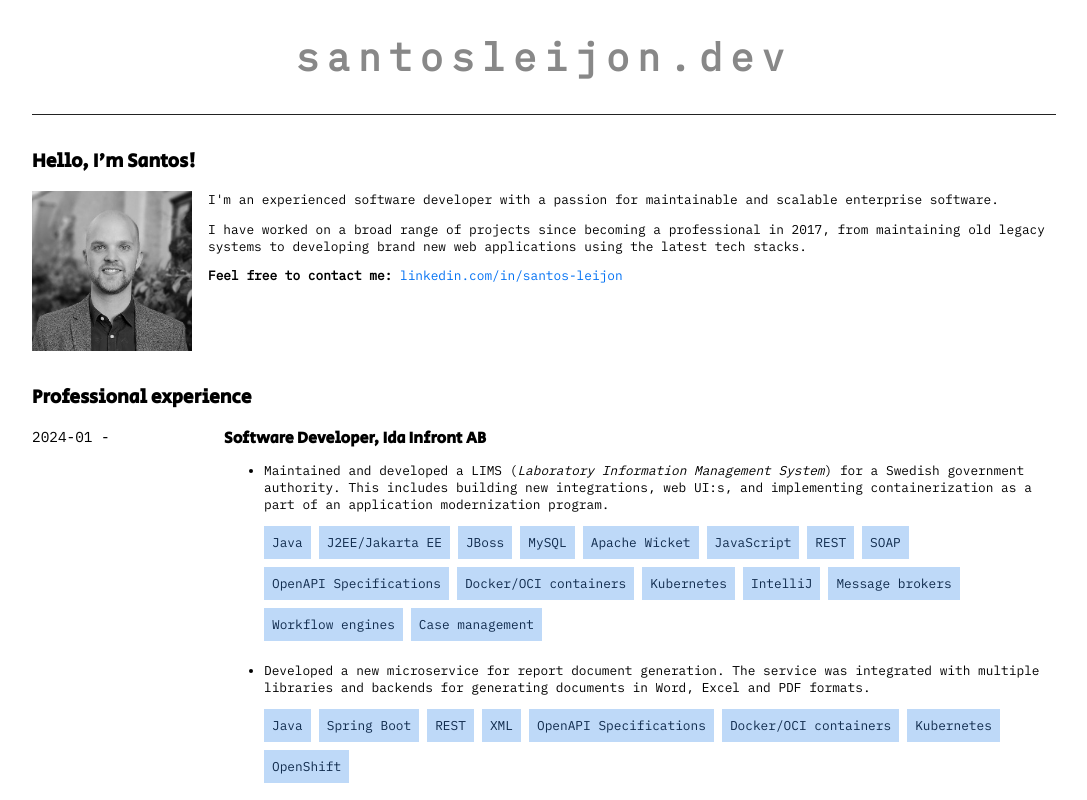
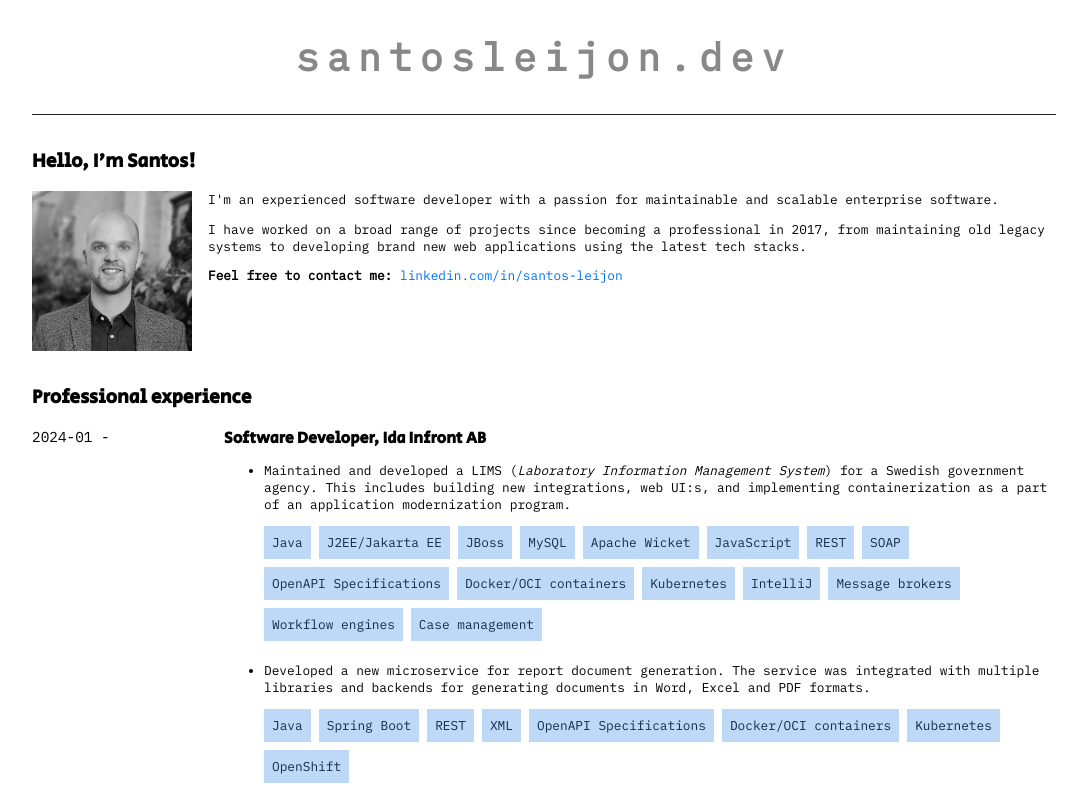
Before and after one commit to santosleijon/santosleijon-dev, a Next.js app: page / in a window 1280 px wide. Shown: the top 800 px of the page, without its empty margins (96-1183 px from the left). Built offline with nearby package versions, Linux system fonts and the light colour scheme.

Commit message:
Adjust phrasing

```diff
--- a/pages/index.tsx
+++ b/pages/index.tsx
@@ -41,7 +41,7 @@ export default function Home() {
           <Experience timePeriod="2024-01 - " role="Software Developer" organization="Ida Infront AB">
             <ul>
               <li>
-                <p>Maintained and developed a LIMS (<em>Laboratory Information Management System</em>) for a Swedish government authority. This includes building new integrations, web UI:s, and implementing containerization as a part of an application modernization program.</p>
+                <p>Maintained and developed a LIMS (<em>Laboratory Information Management System</em>) for a Swedish government agency. This includes building new integrations, web UI:s, and implementing containerization as a part of an application modernization program.</p>
                 <Chip>Java</Chip>
                 <Chip>J2EE/Jakarta EE</Chip>
                 <Chip>JBoss</Chip>
```
